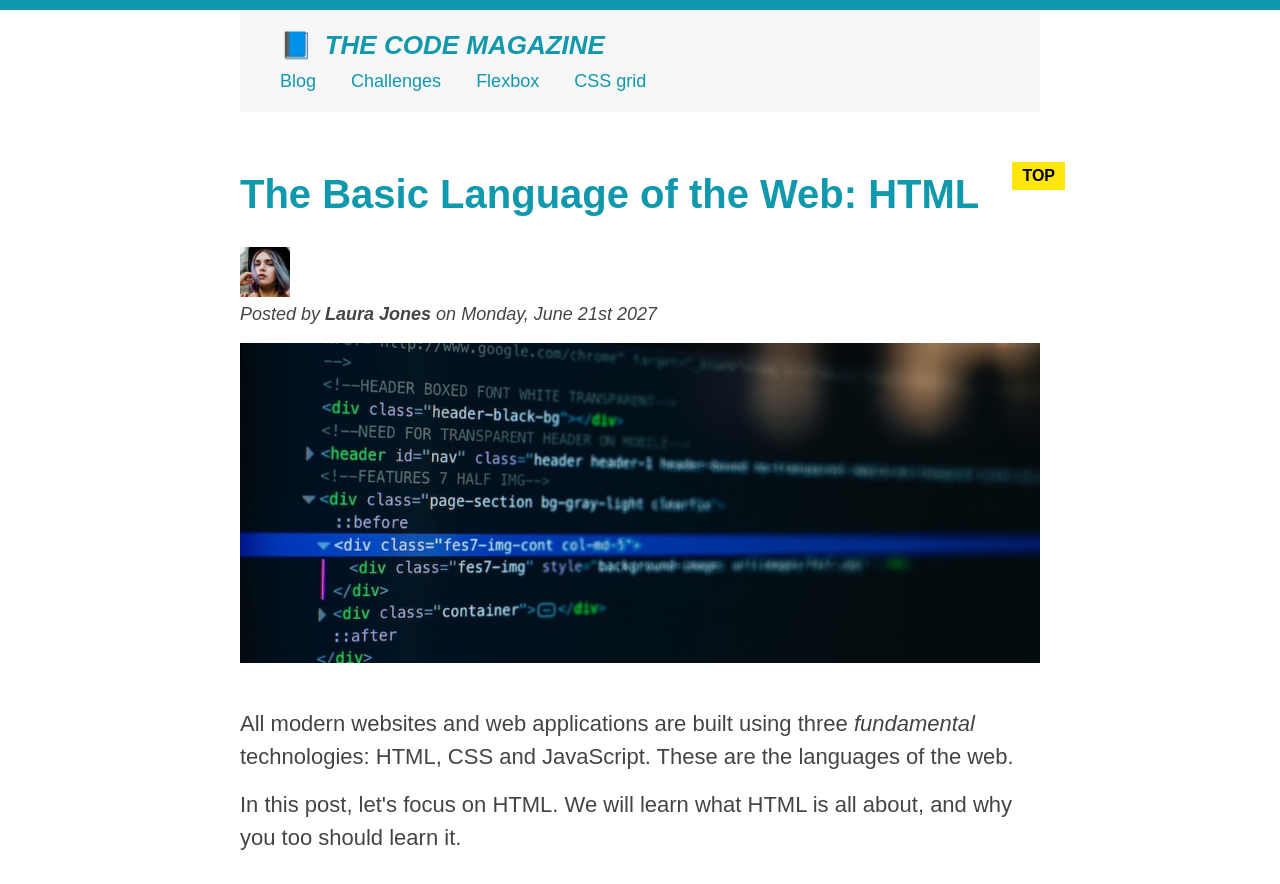
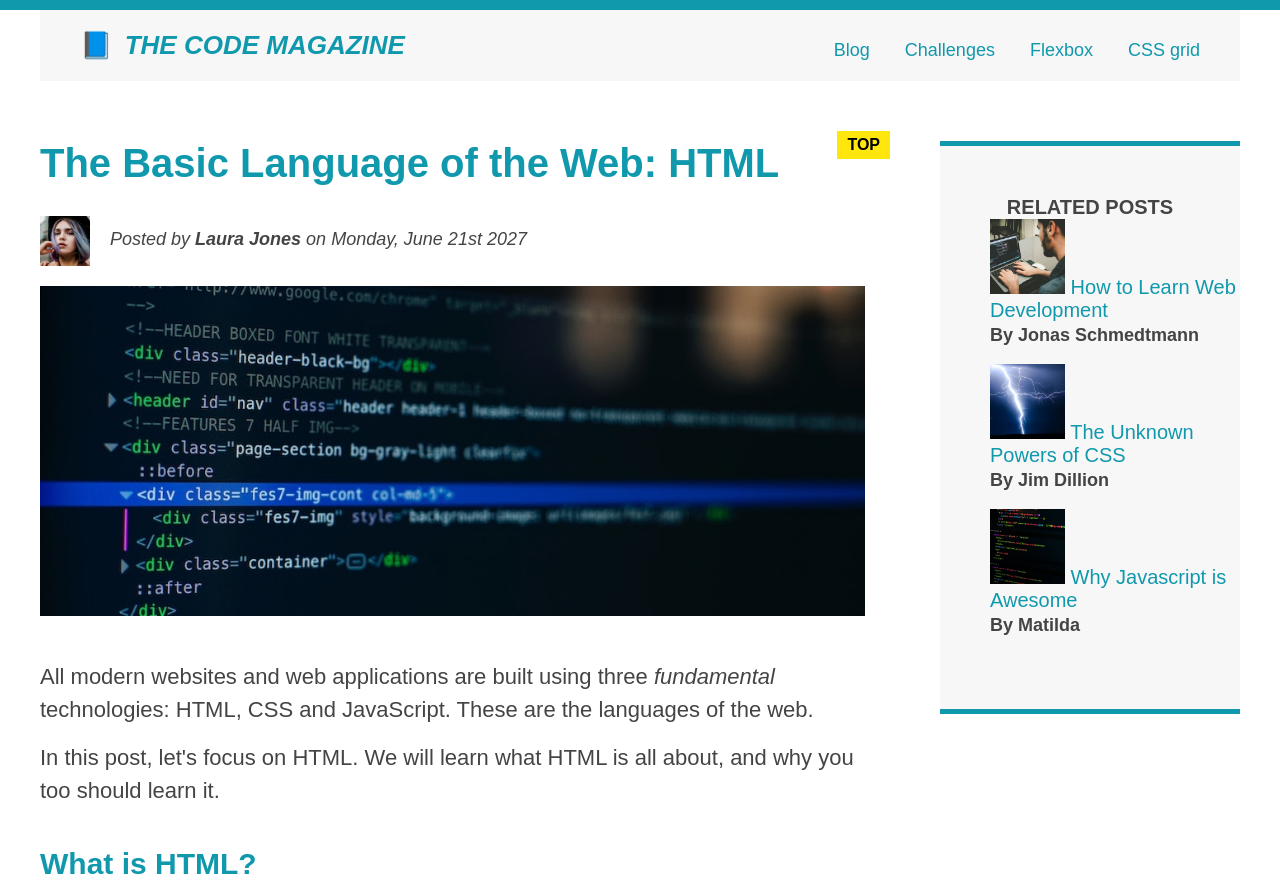
Before and after one commit to shah7014/simple-html-blog, a plain HTML site: page index.html in a window 1280 px wide. Shown: the top 884 px of the page. Drawn offline with Linux system fonts and the light colour scheme.

Commit message:
design: floats

```diff
--- a/index.html
+++ b/index.html
@@ -12,7 +12,7 @@
 <body>
 
   <div class="container">
-    <header class="main-header">
+    <header class="main-header clearfix">
       <h1>📘 The Code Magazine</h1>
 
       <nav>
@@ -23,6 +23,8 @@
         <a href="#">CSS grid</a>
       </nav>
 
+      <!-- <div class="clear"></div> -->
+
     </header>
 
     <article>
@@ -30,9 +32,10 @@
       <header class="post-header">
         <h2>The Basic Language of the Web: HTML</h2>
 
-        <img src="img/laura-jones.jpg" alt="author-img" width="50" height="50">
+        <img src="img/laura-jones.jpg" alt="author-img" class="author-img" width="50" height="50">
 
-        <p id="author">Posted by <strong>Laura Jones</strong> on Monday, June 21st 2027</p>
+        <p id="author" class="author">Posted by <strong>Laura Jones</strong> on Monday, June 21st 2027</p>
+
 
         <img src="img/post-img.jpg" alt="snapshot" width="500" height="200" class="post-image">
 
--- a/style.css
+++ b/style.css
@@ -16,7 +16,7 @@ body {
 }
 
 .container {
-  width: 800px;
+  width: 1200px;
   margin: 0 auto;
   /* position: relative; */
 }
@@ -222,7 +222,48 @@ h2::after {
   top: -10px;
   right: -25px;
 }
-/*
-h2::before {
-  content: "TRYING";
+
+/* floats layout */
+
+.author-img {
+  float: left;
+  margin-bottom: 20px;
+}
+
+.author {
+  float: left;
+  margin-top: 10px;
+  margin-left: 20px;
+}
+
+h1 {
+  float: left;
+}
+
+nav {
+  float: right;
+}
+
+/* .clear {
+  clear: both;
 } */
+
+.clearfix::after {
+  clear: both;
+  content: "";
+  display: block;
+}
+
+article {
+  width: 825px;
+  float: left;
+}
+
+aside {
+  width: 300px;
+  float: right;
+}
+
+footer {
+  clear: both;
+}
```
